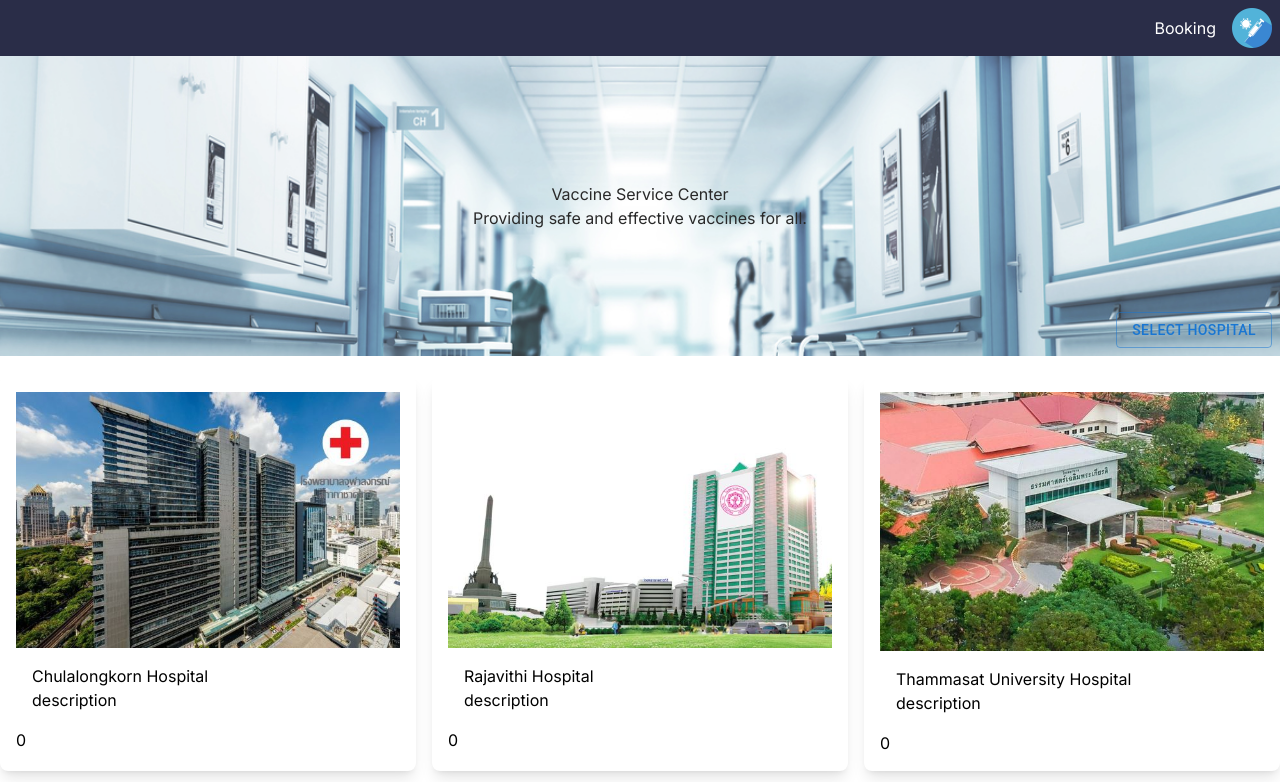
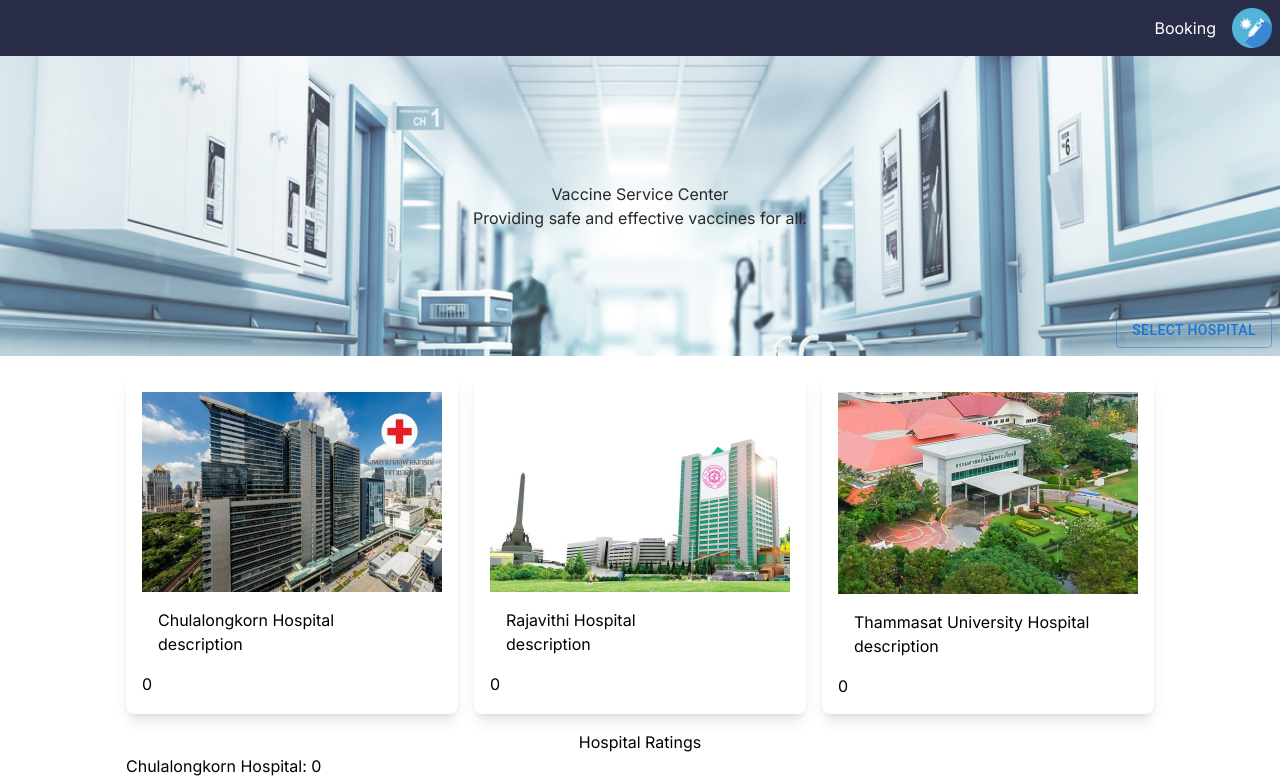
Before and after one commit to masternonnolnw/a09-swdevprac2, a Next.js app: page / in a window 1280 px wide. Shown: the top 782 px of the page. Built offline with nearby package versions, Linux system fonts and the light colour scheme.

Commit message:
fix: image not show

```diff
--- a/src/app/(hospitalinfo)/hospital/[hid]/page.tsx
+++ b/src/app/(hospitalinfo)/hospital/[hid]/page.tsx
@@ -2,6 +2,7 @@
 
 import { MOCK_HOSPITALS } from "@/components/CardPanel";
 import getHospital from "@/libs/getHospital";
+import Image from "next/image";
 import { useParams } from "next/navigation";
 
 const HospitalDetailPage = async ({ params }: { params: { hid: string } }) => {
@@ -9,10 +10,11 @@
 
   return (
     <div className="flex flex-row gap-2 p-5">
-      <img
+      <Image
         src={hospitalData?.data.picture}
         alt={hospitalData?.data.name}
-        className="w-1/2"
+        width={300}
+        height={300}
       />
       <div className="flex flex-col gap-2 text-black">
         <h1>{hospitalData?.data.name}</h1>
--- a/src/components/Card.tsx
+++ b/src/components/Card.tsx
@@ -2,6 +2,7 @@
 import styles from "./card.module.css";
 import InteractiveCard from "./InteractiveCard";
 import { Rating } from "@mui/material";
+import Image from "next/image";
 
 interface CardProps {
   hospitalName: string;
@@ -22,7 +23,12 @@
 }: CardProps) => {
   return (
     <InteractiveCard hid={hid}>
-      <img src={imgSrc} alt="Vaccine Information" className={styles.image} />
+      <Image
+        src={imgSrc}
+        alt="Chulalongkorn Hospital"
+        width={300}
+        height={300}
+      />
       <div className={styles.textContainer}>
         <h2>{hospitalName}</h2>
         <p>description</p>
--- a/src/components/HospitalCatalog.tsx
+++ b/src/components/HospitalCatalog.tsx
@@ -1,5 +1,6 @@
 import { FC } from "react";
 import Card from "./Card";
+import Image from "next/image";
 
 interface HospitalCatalogProps {
   hospitalsJson?: HospitalJson;
```
